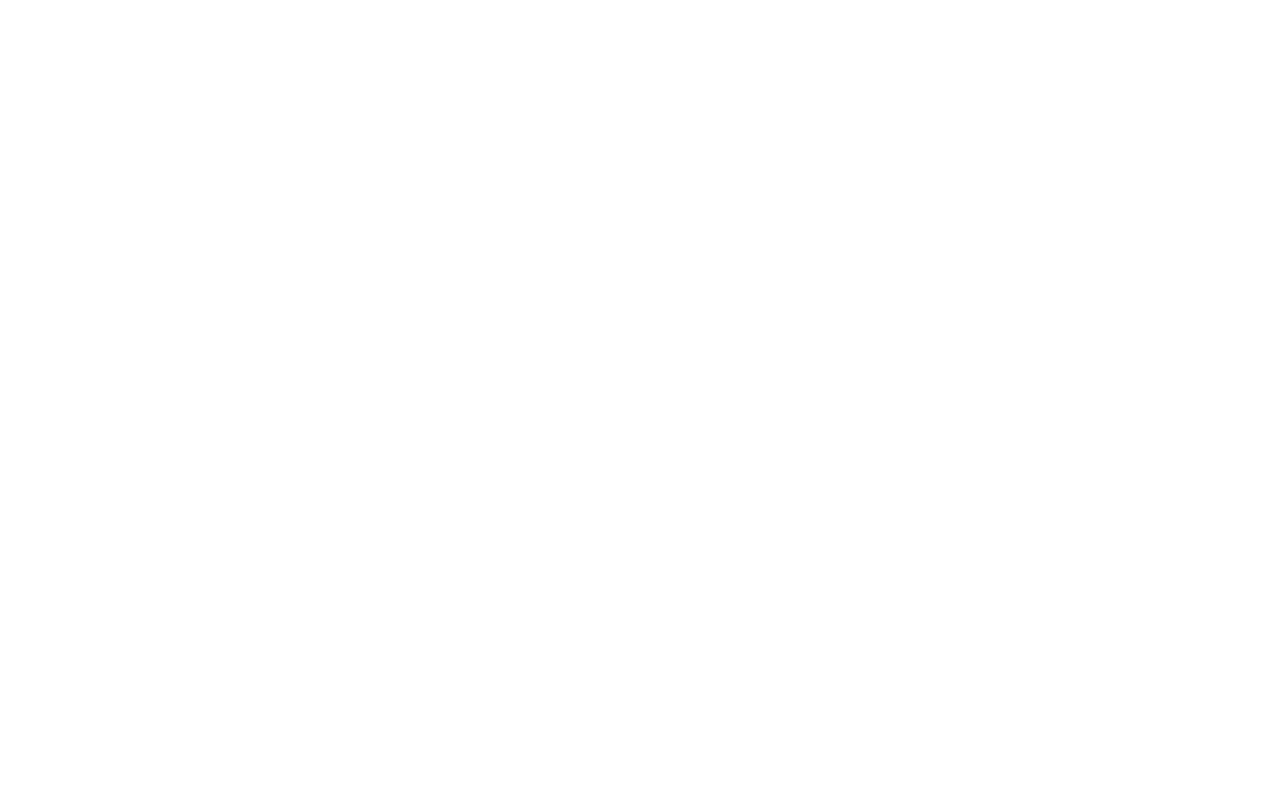
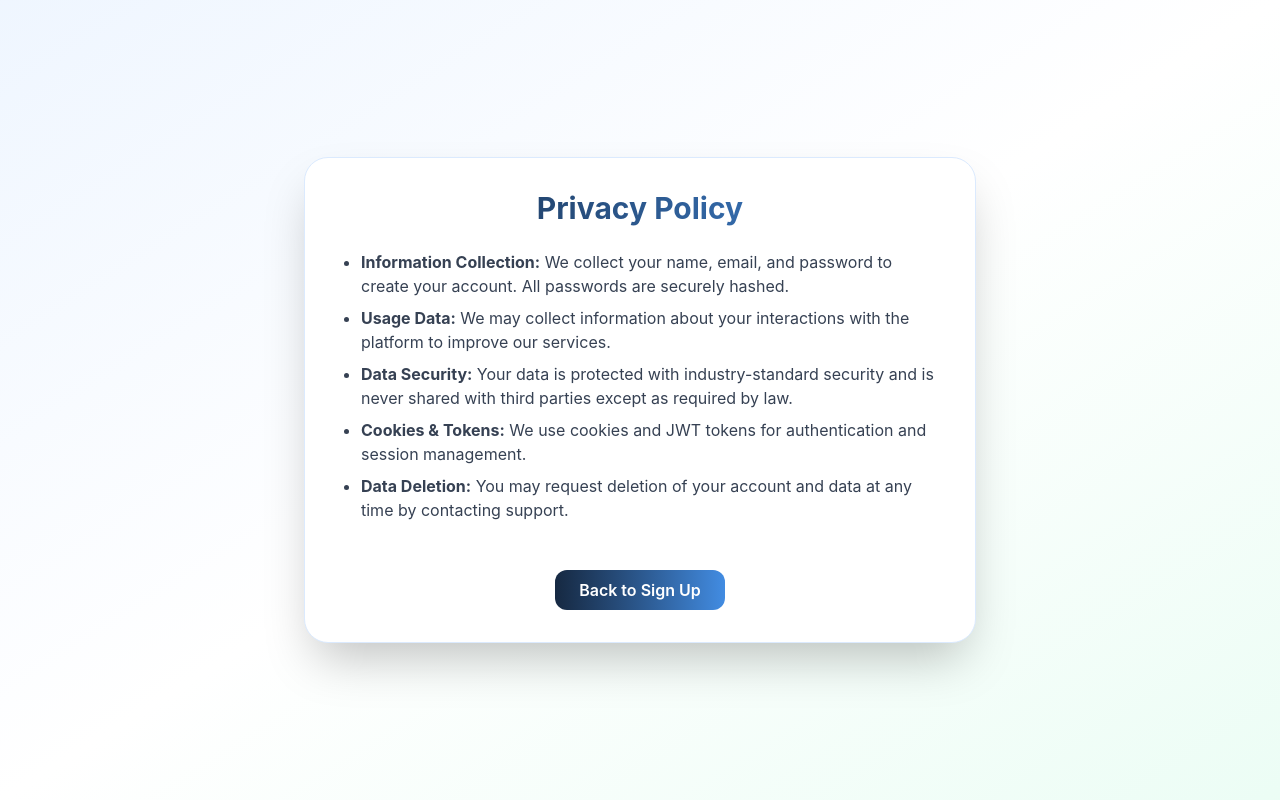
Before and after one commit to Aaditya2302/OmniDimension, a React (Vite) app in the folder client/: page /privacy in a window 1280 px wide. Before the commit this address had no page. Built offline with nearby package versions, Linux system fonts and the light colour scheme.

Commit message:
feat: add Terms and Privacy pages with routing in App component

```diff
--- a/client/src/App.jsx
+++ b/client/src/App.jsx
@@ -8,6 +8,8 @@
 import AddressDetailPage from "./pages/AddressDetailPage"
 import TaskExecutionPage from "./pages/TaskExecutionPage"
 import UserProtectedWrapper from "./pages/UserProtectedWrapper"
+import TermsPage from "./pages/TermsPage"
+import PrivacyPage from "./pages/PrivacyPage"
 import "./App.css"
 
 function App() {
@@ -36,6 +38,8 @@
                   <TaskExecutionPage />
                 </UserProtectedWrapper>
               } />
+              <Route path="/terms" element={<TermsPage />} />
+              <Route path="/privacy" element={<PrivacyPage />} />
             </Routes>
           </div>
         </Router>
--- a/client/src/pages/HomePage.jsx
+++ b/client/src/pages/HomePage.jsx
@@ -6,6 +6,7 @@
 import axios from "axios"
 import { useContext } from "react"
 import { UserDataContext } from "../context/UserContext"
+import logo from "../assets/logo.png" // Adjust the path as necessary
 
 const HomePage = () => {
   const { user, setUser } = useContext(UserDataContext); // ✅ use UserContext for display
--- /dev/null
+++ b/client/src/pages/PrivacyPage.jsx
@@ -0,0 +1,38 @@
+import { Link } from "react-router-dom";
+
+const PrivacyPage = () => (
+  <div className="min-h-screen bg-gradient-to-br from-blue-50 via-white to-emerald-50 flex flex-col items-center justify-center px-4 py-12">
+    <div className="max-w-2xl w-full bg-white rounded-3xl shadow-2xl p-8 border border-blue-100">
+      <h1 className="text-3xl font-bold bg-gradient-to-r from-[#162942] to-[#428ce2] bg-clip-text text-transparent mb-6 text-center">
+        Privacy Policy
+      </h1>
+      <ul className="list-disc pl-6 text-gray-700 space-y-2 mb-8">
+        <li>
+          <strong>Information Collection:</strong> We collect your name, email, and password to create your account. All passwords are securely hashed.
+        </li>
+        <li>
+          <strong>Usage Data:</strong> We may collect information about your interactions with the platform to improve our services.
+        </li>
+        <li>
+          <strong>Data Security:</strong> Your data is protected with industry-standard security and is never shared with third parties except as required by law.
+        </li>
+        <li>
+          <strong>Cookies & Tokens:</strong> We use cookies and JWT tokens for authentication and session management.
+        </li>
+        <li>
+          <strong>Data Deletion:</strong> You may request deletion of your account and data at any time by contacting support.
+        </li>
+      </ul>
+      <div className="text-center">
+        <Link
+          to="/signup"
+          className="inline-block mt-4 px-6 py-2 bg-gradient-to-r from-[#162942] to-[#428ce2] text-white rounded-xl font-semibold hover:from-[#428ce2] hover:to-[#162942] transition-all"
+        >
+          Back to Sign Up
+        </Link>
+      </div>
+    </div>
+  </div>
+);
+
+export default PrivacyPage;
--- /dev/null
+++ b/client/src/pages/TermsPage.jsx
@@ -0,0 +1,38 @@
+import { Link } from "react-router-dom";
+
+const TermsPage = () => (
+  <div className="min-h-screen bg-gradient-to-br from-blue-50 via-white to-emerald-50 flex flex-col items-center justify-center px-4 py-12">
+    <div className="max-w-2xl w-full bg-white rounded-3xl shadow-2xl p-8 border border-blue-100">
+      <h1 className="text-3xl font-bold bg-gradient-to-r from-[#162942] to-[#428ce2] bg-clip-text text-transparent mb-6 text-center">
+        Terms of Service
+      </h1>
+      <ul className="list-disc pl-6 text-gray-700 space-y-2 mb-8">
+        <li>
+          <strong>Use of Service:</strong> Botoupsy is an AI-powered assistant to help you book healthcare appointments and manage related tasks.
+        </li>
+        <li>
+          <strong>Account Responsibility:</strong> You are responsible for maintaining the confidentiality of your account and password.
+        </li>
+        <li>
+          <strong>Prohibited Actions:</strong> You agree not to misuse the service, attempt unauthorized access, or use the platform for unlawful activities.
+        </li>
+        <li>
+          <strong>Service Changes:</strong> We may update or discontinue features at any time to improve your experience.
+        </li>
+        <li>
+          <strong>Termination:</strong> Accounts may be suspended or terminated for violating these terms.
+        </li>
+      </ul>
+      <div className="text-center">
+        <Link
+          to="/signup"
+          className="inline-block mt-4 px-6 py-2 bg-gradient-to-r from-[#162942] to-[#428ce2] text-white rounded-xl font-semibold hover:from-[#428ce2] hover:to-[#162942] transition-all"
+        >
+          Back to Sign Up
+        </Link>
+      </div>
+    </div>
+  </div>
+);
+
+export default TermsPage;
```
